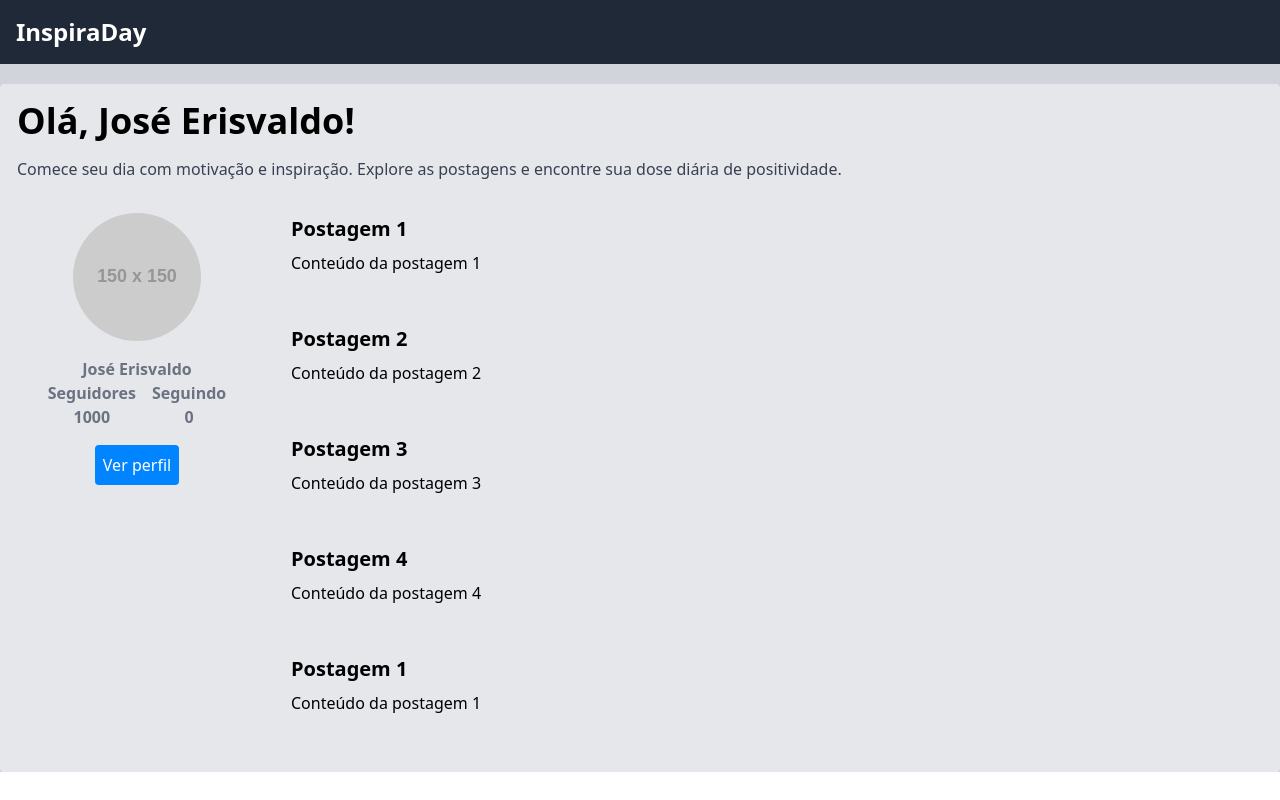
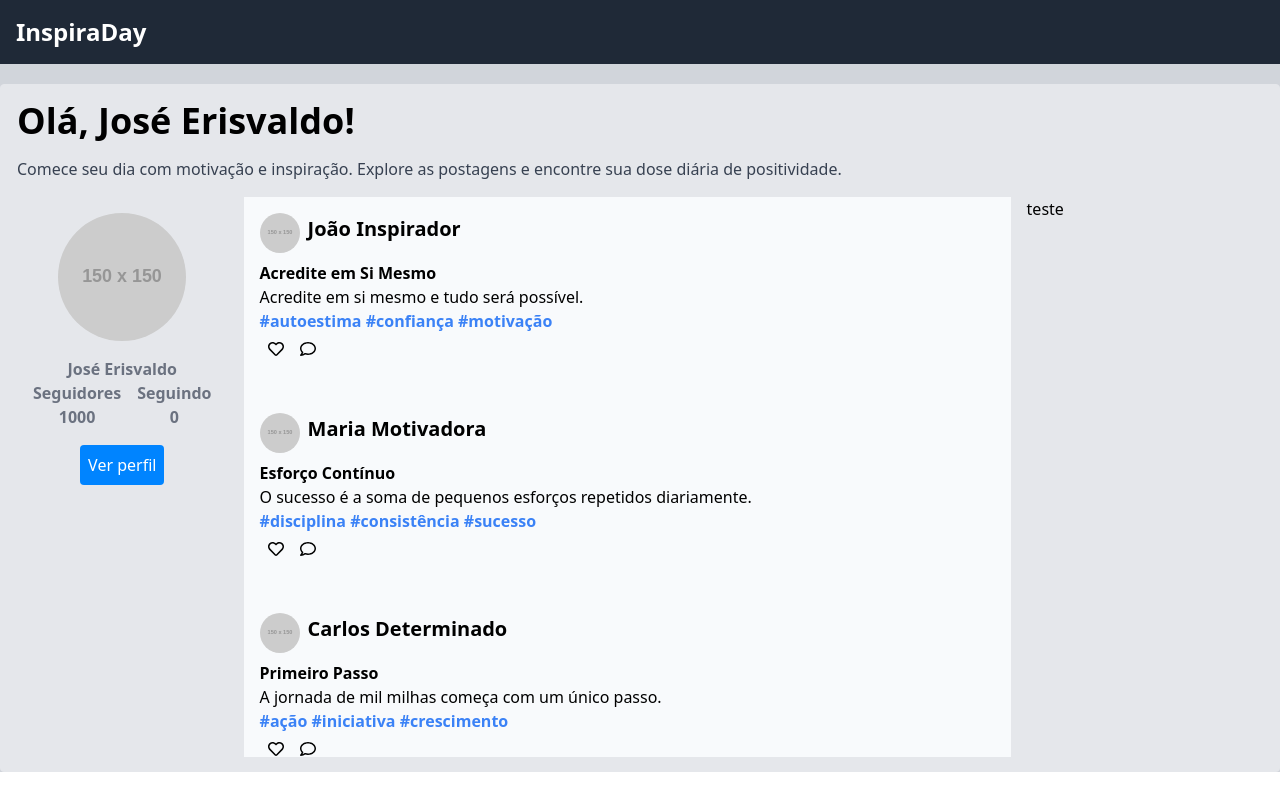
Before and after one commit to JoseErisvaldo/InspiraDay, a React (Create React App) app: page / in a window 1280 px wide. Built offline with nearby package versions, Linux system fonts and the light colour scheme.

Commit message:
Feat: adding post and new array

```diff
--- /dev/null
+++ b/src/Components/Post/PostCard.jsx
@@ -0,0 +1,28 @@
+import { FaRegComment, FaRegHeart } from "react-icons/fa";
+
+
+export default function PostCard({ post }) {
+  return (
+    <div className="p-4 mb-4">
+      <div className="flex items-center mb-2 gap-2">
+        <img src={post.profilePhoto} alt={post.profileName} className="w-10 h-10 rounded-full" />
+        <h2 className="text-xl font-bold mb-2">{post.profileName}</h2>
+      </div>
+      <div className="font-semibold">{post.title}</div>
+      <p>{post.content}</p>
+      {post.tags.map((tag, index) => (
+          <span key={index} className="font-semibold text-blue-500">
+            #{tag} {' '}
+          </span>
+        ))}
+      <div className="m-2 flex gap-4">
+        <span className="cursor-pointer">
+          <FaRegHeart />
+        </span>
+        <span className="cursor-pointer">
+          <FaRegComment />
+        </span>
+      </div>
+    </div>
+  );
+}
--- a/src/Pages/Home/Home.jsx
+++ b/src/Pages/Home/Home.jsx
@@ -1,18 +1,25 @@
+import PostCard from "../../Components/Post/PostCard";
 import ProfileInfoCard from "../../Components/Profile/ProfileInfoCard";
 import Container from "../../Components/UX/Container/Container";
 
-// Defina uma lista de postagens
 const posts = [
-  { id: 1, title: "Postagem 1", content: "Conteúdo da postagem 1" },
-  { id: 2, title: "Postagem 2", content: "Conteúdo da postagem 2" },
-  { id: 3, title: "Postagem 3", content: "Conteúdo da postagem 3" },
-  { id: 4, title: "Postagem 4", content: "Conteúdo da postagem 4" },
-  { id: 1, title: "Postagem 1", content: "Conteúdo da postagem 1" },
-  { id: 2, title: "Postagem 2", content: "Conteúdo da postagem 2" },
-  { id: 3, title: "Postagem 3", content: "Conteúdo da postagem 3" },
-  { id: 4, title: "Postagem 4", content: "Conteúdo da postagem 4" },
-  // Adicione mais postagens conforme necessário
+  { id: 1, profileName: "João Inspirador", profilePhoto: "https://via.placeholder.com/150", title: "Acredite em Si Mesmo", content: "Acredite em si mesmo e tudo será possível.", tags: ["autoestima", "confiança", "motivação"], date: "2024-08-22T08:00:00Z" },
+  { id: 2, profileName: "Maria Motivadora", profilePhoto: "https://via.placeholder.com/150", title: "Esforço Contínuo", content: "O sucesso é a soma de pequenos esforços repetidos diariamente.", tags: ["disciplina", "consistência", "sucesso"], date: "2024-08-22T09:30:00Z" },
+  { id: 3, profileName: "Carlos Determinado", profilePhoto: "https://via.placeholder.com/150", title: "Primeiro Passo", content: "A jornada de mil milhas começa com um único passo.", tags: ["ação", "iniciativa", "crescimento"], date: "2024-08-22T10:45:00Z" },
+  { id: 4, profileName: "Ana Conquistadora", profilePhoto: "https://via.placeholder.com/150", title: "Nunca é Tarde", content: "Nunca é tarde para ser o que você poderia ter sido.", tags: ["oportunidade", "mudança", "determinação"], date: "2024-08-22T11:15:00Z" },
+  { id: 5, profileName: "Felipe Visionário", profilePhoto: "https://via.placeholder.com/150", title: "Olhos no Objetivo", content: "Os obstáculos são aquelas coisas assustadoras que você vê quando desvia os olhos do seu objetivo.", tags: ["foco", "superação", "objetivos"], date: "2024-08-22T13:00:00Z" },
+  { id: 6, profileName: "Clara Otimista", profilePhoto: "https://via.placeholder.com/150", title: "Melhorar o Amanhã", content: "O que você faz hoje pode melhorar todos os seus amanhãs.", tags: ["planejamento", "futuro", "desenvolvimento"], date: "2024-08-22T14:30:00Z" },
+  { id: 7, profileName: "Lucas Persistente", profilePhoto: "https://via.placeholder.com/150", title: "Caminho para o Êxito", content: "A persistência é o caminho do êxito.", tags: ["persistência", "sucesso", "motivação"], date: "2024-08-22T15:00:00Z" },
+  { id: 8, profileName: "Sofia Inspiradora", profilePhoto: "https://via.placeholder.com/150", title: "Foco na Jornada", content: "A felicidade não é o destino, é a jornada.", tags: ["felicidade", "jornada", "vida"], date: "2024-08-22T16:00:00Z" },
+  { id: 9, profileName: "Ricardo Resiliente", profilePhoto: "https://via.placeholder.com/150", title: "Transforme Dificuldades em Oportunidades", content: "As dificuldades são oportunidades disfarçadas.", tags: ["resiliência", "oportunidade", "superação"], date: "2024-08-22T17:00:00Z" },
+  { id: 10, profileName: "Beatriz Corajosa", profilePhoto: "https://via.placeholder.com/150", title: "Saia da Zona de Conforto", content: "Tudo o que você deseja está do outro lado do medo.", tags: ["coragem", "zona de conforto", "mudança"], date: "2024-08-22T18:00:00Z" },
+  { id: 11, profileName: "Pedro Decidido", profilePhoto: "https://via.placeholder.com/150", title: "Ação Imediata", content: "Não espere o momento perfeito, faça o momento perfeito.", tags: ["ação", "imediato", "proatividade"], date: "2024-08-22T19:00:00Z" },
+  { id: 12, profileName: "Laura Forte", profilePhoto: "https://via.placeholder.com/150", title: "Seja Resiliente", content: "A vida não fica mais fácil, você fica mais forte.", tags: ["resiliência", "força", "vida"], date: "2024-08-22T20:00:00Z" },
+  { id: 13, profileName: "André Confiante", profilePhoto: "https://via.placeholder.com/150", title: "Autoconfiança é a Chave", content: "Confie em si mesmo. Você sabe mais do que imagina.", tags: ["autoconfiança", "autoestima", "sucesso"], date: "2024-08-22T21:00:00Z" },
+  { id: 14, profileName: "Luiza Vitoriosa", profilePhoto: "https://via.placeholder.com/150", title: "Vença a Si Mesmo", content: "O único limite para o seu sucesso é o que você acredita ser possível.", tags: ["sucesso", "autoestima", "superação"], date: "2024-08-22T22:00:00Z" },
+  { id: 15, profileName: "Marcos Determinado", profilePhoto: "https://via.placeholder.com/150", title: "Determinação Diária", content: "Pequenos passos na direção certa são o que constroem grandes vitórias.", tags: ["determinação", "vitória", "passos"], date: "2024-08-22T23:00:00Z" },
 ];
+
 
 export default function Home() {
 
@@ -23,21 +30,21 @@ export default function Home() {
       <p className="text-gray-700 mb-4">
         Comece seu dia com motivação e inspiração. Explore as postagens e encontre sua dose diária de positividade.
       </p>
-      <div className="flex gap-4">
+      <div className="flex flex-1 gap-4 ">
         <div className="w-[15rem] flex flex-col h-[calc(100vh-15rem)]">
           <ProfileInfoCard/>
 
         </div>
-        <div className="flex-1 h-[calc(100vh-15rem)] border overflow-scroll ">
-        <ul>
-            {posts.map(post => (
-              <li key={post.id} className={"border p-4 mb-4"}>
-                <h2 className="text-xl font-semibold mb-2">{post.title}</h2>
-                <p>{post.content}</p>
-              </li>
-            ))}
-          </ul>
+        <div style={{
+          scrollbarWidth: 'none'
+        }} className=" w-full h-[calc(100vh-15rem)] overflow-scroll ">
+          <div className="bg-slate-50">
+              {posts.map(post => (
+              <PostCard  key={post.id} post={post}  />
+              ))}
+          </div>
         </div>
+        <div className="w-96">teste</div>
       </div>
     </Container>
   );
```
